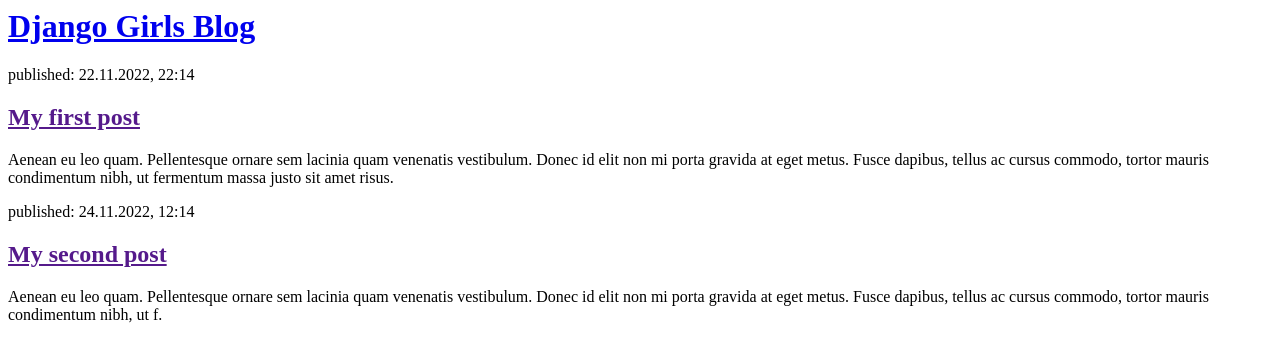
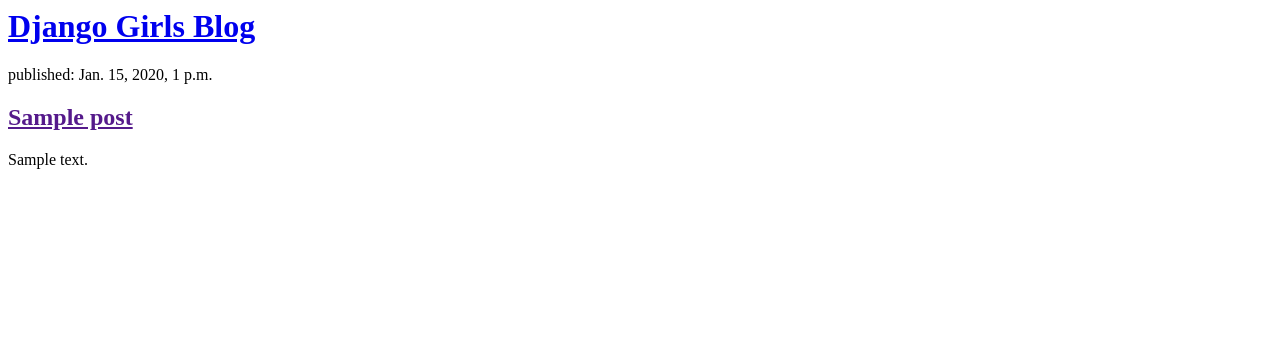
Before and after one commit to stnaus/my-first-blog, a Django app: page / in a window 1280 px wide. Shown: the top 362 px of the page. Run offline with Django 3.2, Linux system fonts and the light colour scheme; tables that the repository leaves empty hold one stand-in row (values such as "Sample post").

Commit message:
Modified templates to display posts from database.

```diff
--- a/blog/models.py
+++ b/blog/models.py
@@ -2,7 +2,7 @@
 from django.db import models
 from django.utils import timezone
 
-
+# Create your models here.
 class Post(models.Model):
     author = models.ForeignKey(settings.AUTH_USER_MODEL, on_delete=models.CASCADE)
     title = models.CharField(max_length=200)
@@ -16,4 +16,3 @@
 
     def __str__(self):
         return self.title
-# Create your models here.
--- a/blog/templates/blog/post_list.html
+++ b/blog/templates/blog/post_list.html
@@ -7,16 +7,12 @@
             <h1><a href="/">Django Girls Blog</a></h1>
         </div>
 
-        <div>
-            <p>published: 22.11.2022, 22:14</p>
-            <h2><a href="">My first post</a></h2>
-            <p>Aenean eu leo quam. Pellentesque ornare sem lacinia quam venenatis vestibulum. Donec id elit non mi porta gravida at eget metus. Fusce dapibus, tellus ac cursus commodo, tortor mauris condimentum nibh, ut fermentum massa justo sit amet risus.</p>
-        </div>
-
-        <div>
-            <p>published: 24.11.2022, 12:14</p>
-            <h2><a href="">My second post</a></h2>
-            <p>Aenean eu leo quam. Pellentesque ornare sem lacinia quam venenatis vestibulum. Donec id elit non mi porta gravida at eget metus. Fusce dapibus, tellus ac cursus commodo, tortor mauris condimentum nibh, ut f.</p>
-        </div>
+        {% for post in posts %}
+            <div>
+                <p>published: {{ post.published_date }}</p>
+                <h2><a href="">{{ post.title }}</a></h2>
+                <p>{{ post.text|linebreaksbr }}</p>
+            </div>
+        {% endfor %}
     </body>
 </html>
--- a/blog/views.py
+++ b/blog/views.py
@@ -1,6 +1,9 @@
 from django.shortcuts import render
+from django.utils import timezone
+from .models import Post
 
 # Create your views here.
 
 def post_list(request):
-    return render(request, 'blog/post_list.html', {})
+    posts = Post.objects.filter(published_date__lte=timezone.now()).order_by('published_date')
+    return render(request, 'blog/post_list.html', {'posts': posts})
```
